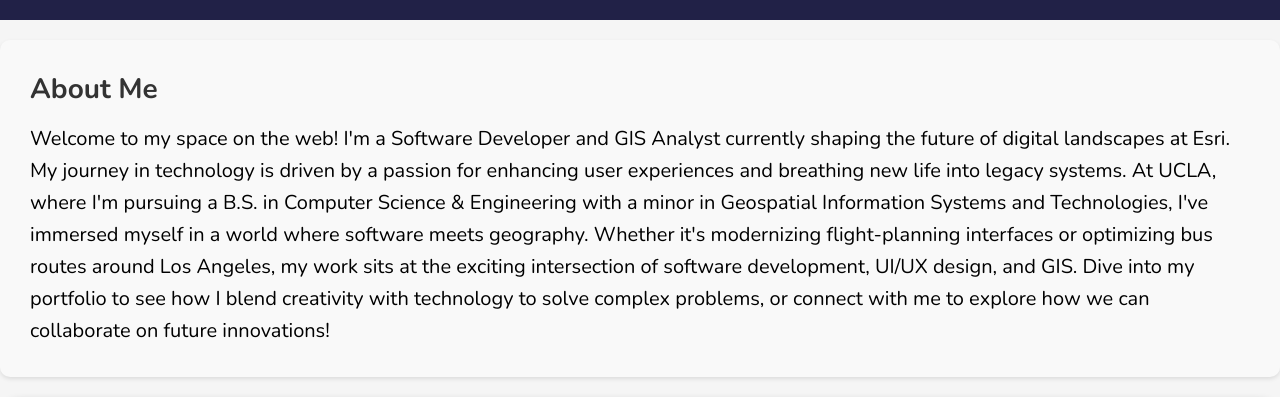
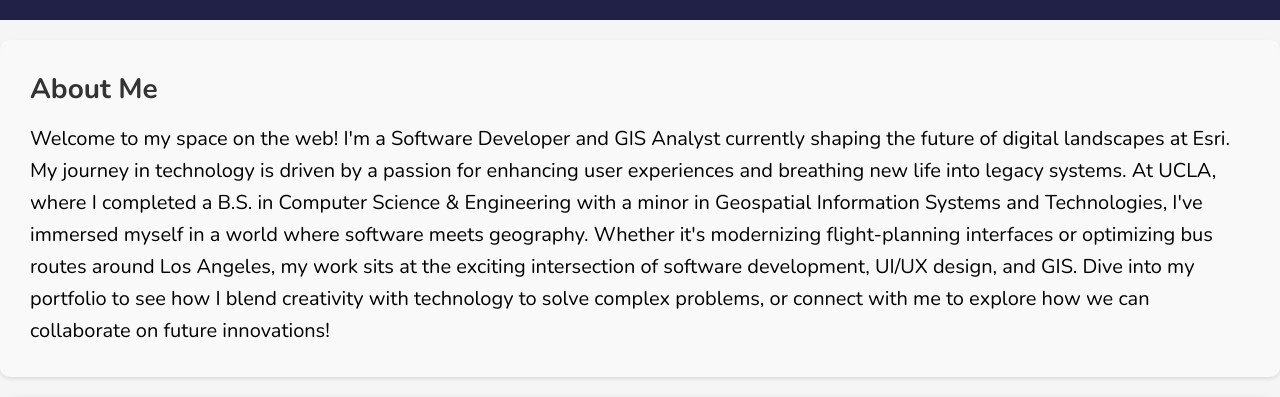
Before and after one commit to jardondaful/Jordan-Lin-Portfolio-Code, a React (Create React App) app: page / in a window 1280 px wide. Shown: the part 780-1177 px from the top of the page. Built offline with nearby package versions, Linux system fonts and the light colour scheme.

Commit message:
changed bio

```diff
--- a/src/about.js
+++ b/src/about.js
@@ -8,7 +8,7 @@ function About() {
         <p>
           Welcome to my space on the web! I'm a Software Developer and GIS Analyst currently shaping the future of digital landscapes at Esri. My journey in technology is driven by a passion for enhancing user experiences and breathing new life into legacy systems.
 
-          At UCLA, where I'm pursuing a B.S. in Computer Science & Engineering with a minor in Geospatial Information Systems and Technologies, I've immersed myself in a world where software meets geography. Whether it's modernizing flight-planning interfaces or optimizing bus routes around Los Angeles, my work sits at the exciting intersection of software development, UI/UX design, and GIS.
+          At UCLA, where I completed a B.S. in Computer Science & Engineering with a minor in Geospatial Information Systems and Technologies, I've immersed myself in a world where software meets geography. Whether it's modernizing flight-planning interfaces or optimizing bus routes around Los Angeles, my work sits at the exciting intersection of software development, UI/UX design, and GIS.
 
           Dive into my portfolio to see how I blend creativity with technology to solve complex problems, or connect with me to explore how we can collaborate on future innovations!
         </p>
```
